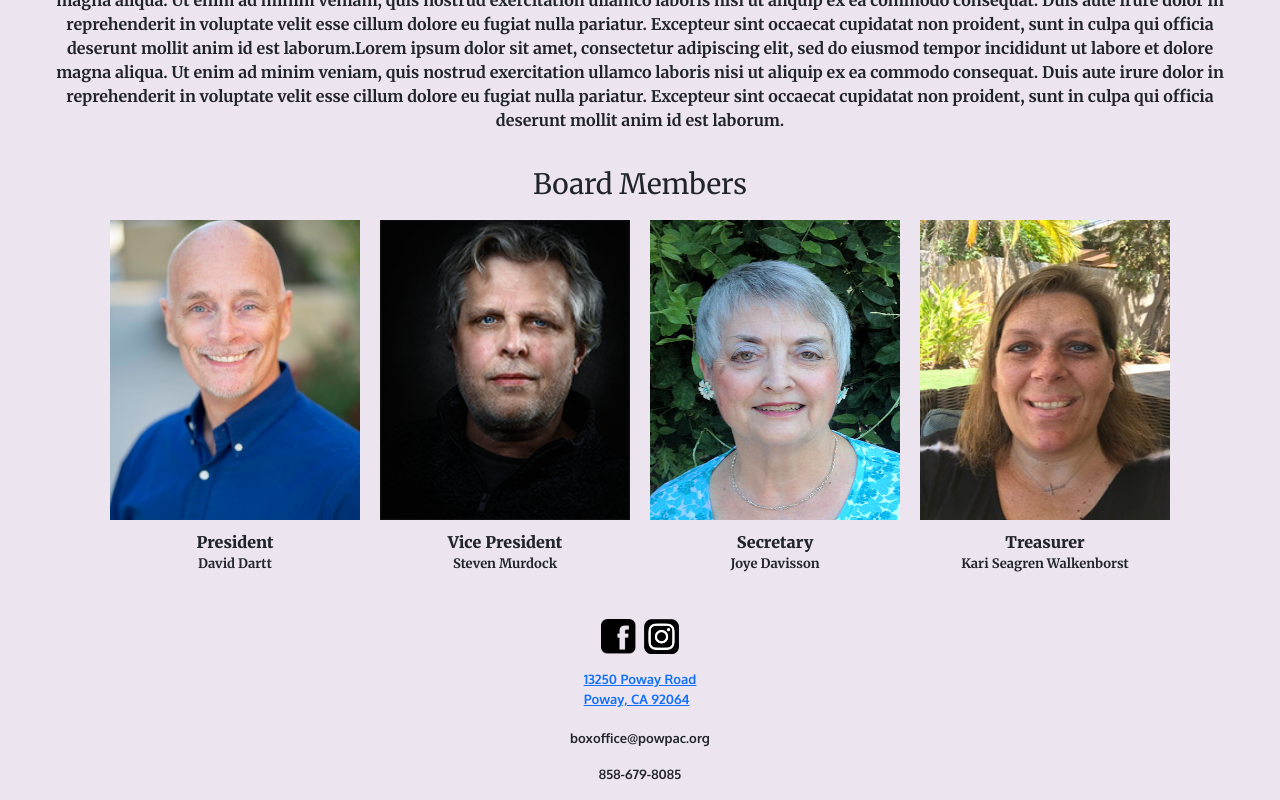
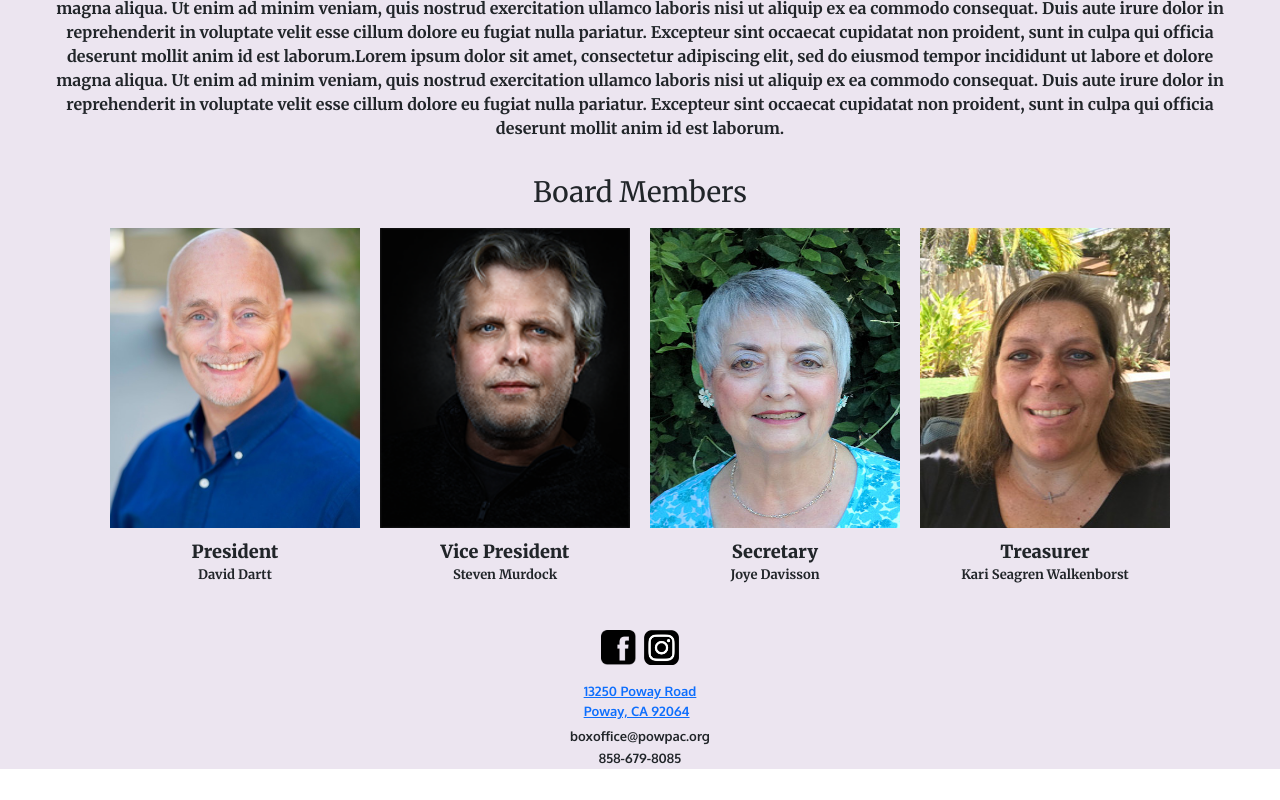
Before and after one commit to kaylaasana/POWPAC_update, a React (Vite) app: page /about-us in a window 1280 px wide. Shown: the part 506-1306 px from the top of the page. After the commit the page ends 1275 px from the top, so only its background shows below. Built offline with nearby package versions, Linux system fonts and the light colour scheme.

Commit message:
forgot to commit for a whiiiiiiile. lots of CSS mostly

```diff
--- a/src/App.css
+++ b/src/App.css
@@ -100,13 +100,8 @@ html, body {
   }
 }
 
-body, html {
-  margin: 0;
-  padding: 0;
-}
+/* /////////// homepage/AboutUs css /////////// */
 
-
-/* /////////// homepage/AboutUs css /////////// */
 div {
   background-color: #ECE5F0;
 }
@@ -131,11 +126,6 @@ div {
   height: 100%;
   text-align: center;
   padding: 20px;
-}
-
-#aboutUs-title {
-  margin: 0;
-  font-size: 2em;
 }
 
 #boardMembers-container{
@@ -165,6 +155,10 @@ div {
 #figures figcaption {
   text-align: center;
   margin-top: 10px;
+}
+
+#board-title {
+  font-size: large;
 }
 
 #board-name {
@@ -257,4 +251,12 @@ footer {
   background-color: #ECE5F0;
   margin: 0px;
   font-size: small;
+
 }
+
+#footer-address,
+#footer-email,
+#footer-phone {
+  padding: 1px;
+  margin: 0px;
+}
--- a/src/components/Footer.jsx
+++ b/src/components/Footer.jsx
@@ -16,11 +16,11 @@ function Footer() {
         </div>
         <div className="d-flex flex-column align-items-center">
         <a className="p-1" href="https://www.google.com/maps/place/13250+Poway+Rd,+Poway,+CA+92064/@32.957317,-117.0456369,17z/data=!3m1!4b1!4m6!3m5!1s0x80dbfa51eeb34167:0x1a91797667194436!8m2!3d32.957317!4d-117.043062!16s%2Fg%2F11g8dh6yzx?hl=en&entry=ttu">
-          <address>13250 Poway Road<br></br>
+          <address id="footer-address">13250 Poway Road<br></br>
           Poway, CA 92064</address>
         </a>
-        <p>boxoffice@powpac.org</p>
-        <p>858-679-8085</p>
+        <p id="footer-email">boxoffice@powpac.org</p>
+        <p id="footer-phone">858-679-8085</p>
         </div>
       </footer>
     );
--- a/src/pages/AboutUs.jsx
+++ b/src/pages/AboutUs.jsx
@@ -33,25 +33,25 @@ export default function AboutUs() {
         <figure>
           <img src="src\assets\David_Dartt.jpg" width={250} height={300}></img>
           <figcaption>
-           <b>President</b><br></br><p id="board-name">David Dartt</p>
+           <b id="board-title">President</b><br></br><p id="board-name">David Dartt</p>
           </figcaption>
         </figure>
         <figure>
           <img src="src\assets\SteveMurdock.png" width={250} height={300}></img>
           <figcaption>
-          <b>Vice President</b><br></br><p id="board-name">Steven Murdock</p>
+          <b id="board-title">Vice President</b><br></br><p id="board-name">Steven Murdock</p>
           </figcaption>
         </figure>
         <figure>
           <img src="src\assets\Joye_Davisson.jpg" width={250} height={300}></img>
           <figcaption>
-          <b>Secretary</b><br></br><p id="board-name">Joye Davisson</p>
+          <b id="board-title">Secretary</b><br></br><p id="board-name">Joye Davisson</p>
           </figcaption>
         </figure>
         <figure>
           <img src="src\assets\WalkenhorstED1.jpg" width={250} height={300}></img>
           <figcaption>
-          <b>Treasurer</b><br></br><p id="board-name">Kari Seagren Walkenborst</p>
+          <b id="board-title">Treasurer</b><br></br><p id="board-name">Kari Seagren Walkenborst</p>
           </figcaption>
         </figure>
         </div>
```
